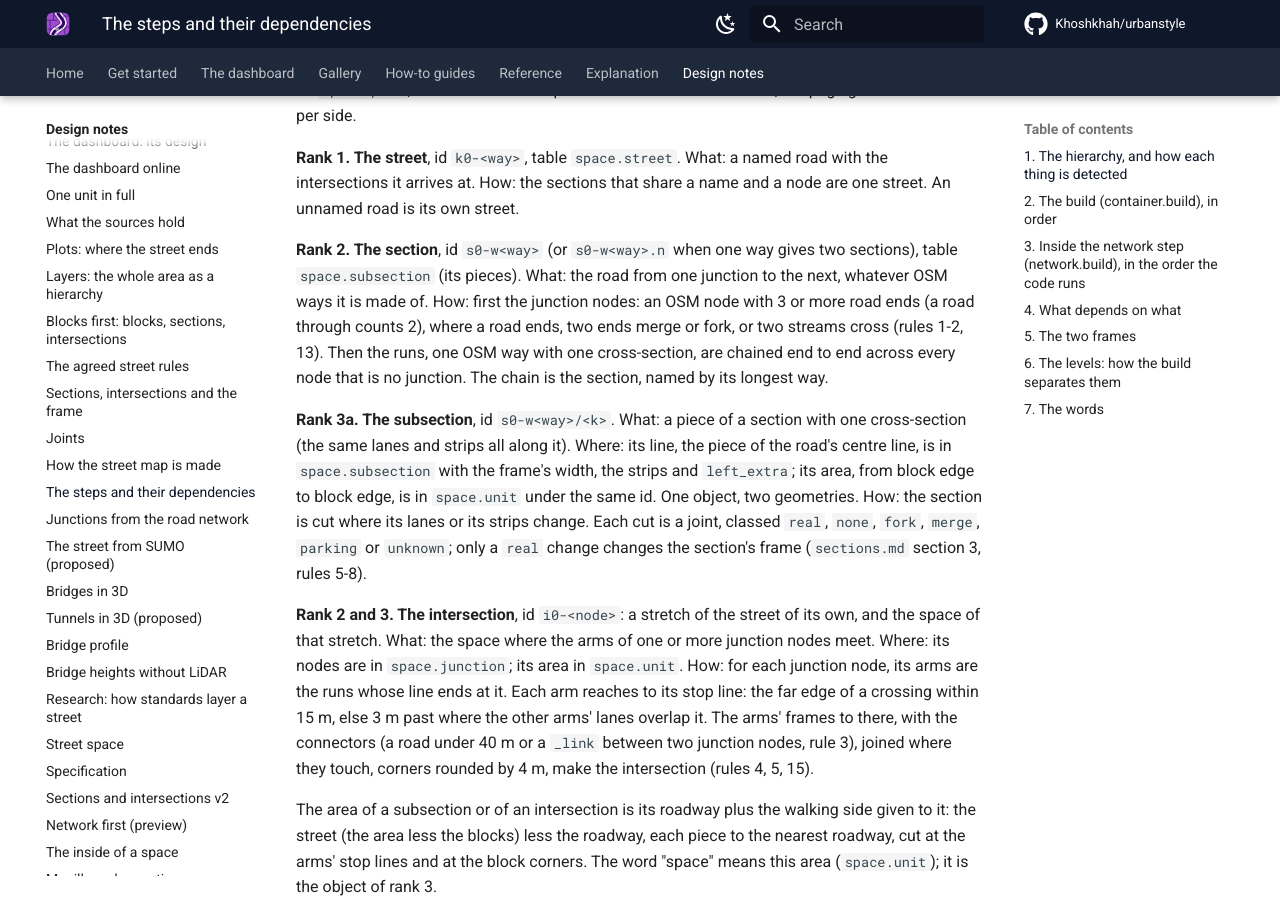
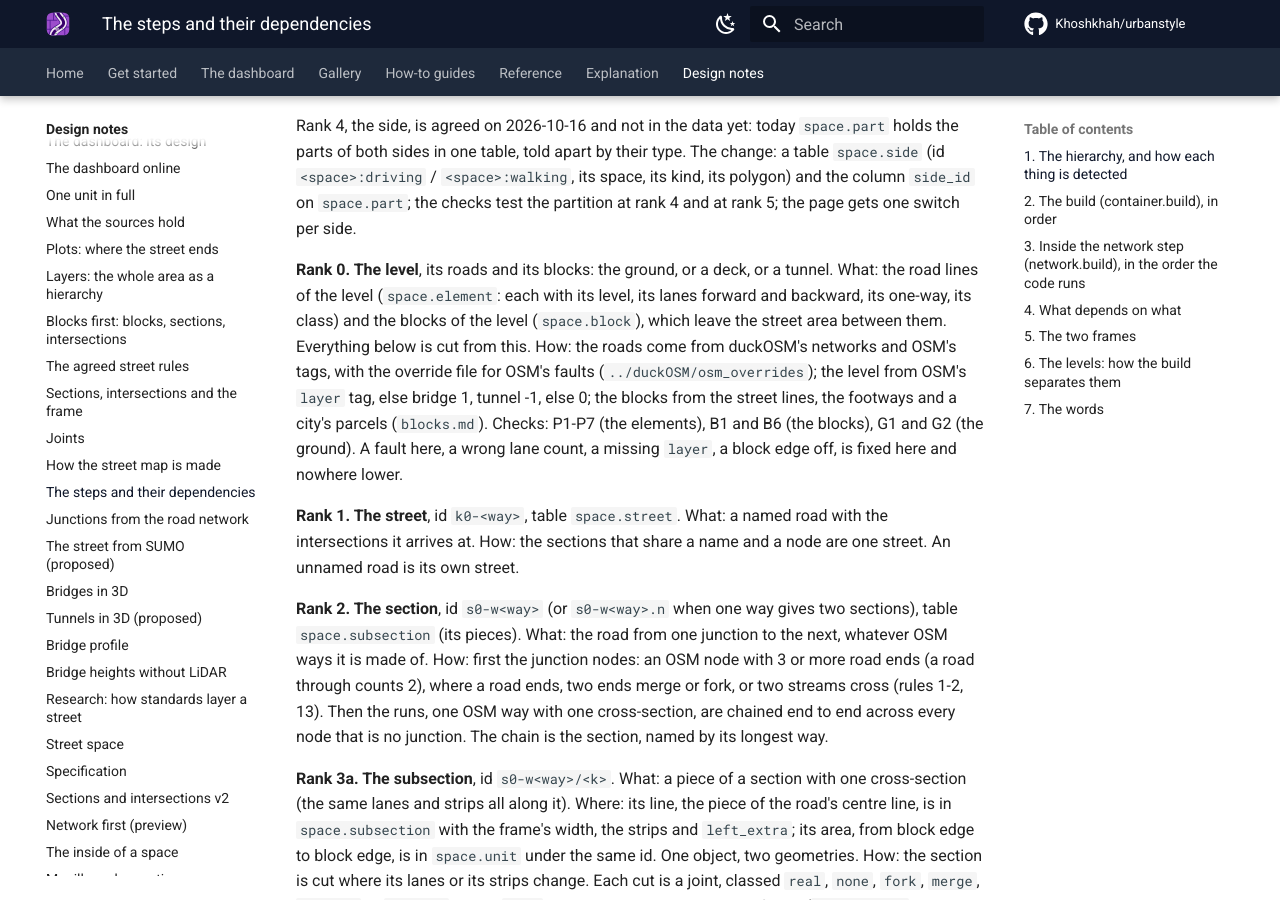
Before and after one commit to Khoshkhah/urbanstyle, an MkDocs documentation site: the page built from docs/design/steps.md, in a window 1280 px wide and 900 px high, scrolled down 1416 px. Built offline with MkDocs 1.6.1 and Material for MkDocs 9.7.7, drawn with Linux system fonts in a browser that asks for light colours; comment, search, counter and statistics services are not loaded; some of the changed text lies outside the part shown.

Commit message:
docs/design/steps.md: rank 0, the level with its roads and its blocks, where OSM's faults and the blocks' faults are fixed
Co-Authored-By: Claude Fable 5.1 <noreply@anthropic.com>

````diff
--- a/docs/design/steps.md
+++ b/docs/design/steps.md
@@ -23,7 +23,8 @@ space, and it belongs to no section.
 
 ```mermaid
 flowchart TD
-    ST[1 street] --> SE[2 section]
+    L0[0 the level: its roads and its blocks] --> ST[1 street]
+    ST --> SE[2 section]
     SE --> SU[3 subsection]
     ST --> IN[2 and 3: intersection]
     SU --> D1[4 driving side]
@@ -42,6 +43,14 @@ Rank 4, the side, is agreed on 2026-10-16 and not in the data yet: today `space.
 told apart by their type. The change: a table `space.side` (id `<space>:driving` / `<space>:walking`, its space, its kind, its
 polygon) and the column `side_id` on `space.part`; the checks test the partition at rank 4 and at rank 5; the page gets one switch
 per side.
+
+**Rank 0. The level**, its roads and its blocks: the ground, or a deck, or a tunnel.
+What: the road lines of the level (`space.element`: each with its level, its lanes forward and backward, its one-way, its class) and
+the blocks of the level (`space.block`), which leave the street area between them. Everything below is cut from this.
+How: the roads come from duckOSM's networks and OSM's tags, with the override file for OSM's faults (`../duckOSM/osm_overrides`);
+the level from OSM's `layer` tag, else bridge 1, tunnel -1, else 0; the blocks from the street lines, the footways and a city's
+parcels (`blocks.md`). Checks: P1-P7 (the elements), B1 and B6 (the blocks), G1 and G2 (the ground). A fault here, a wrong lane
+count, a missing `layer`, a block edge off, is fixed here and nowhere lower.
 
 **Rank 1. The street**, id `k0-<way>`, table `space.street`.
 What: a named road with the intersections it arrives at.
@@ -334,7 +343,7 @@ one hears for the same thing, so that a reader coming from OSM, SUMO or the stre
 | The thing | Our word | Also called |
 |---|---|---|
 | the integer floor of the area, 0 the ground, +1 above, -1 below | **level** (`level`, `level_min`, `level_max`, the level buttons) | layer (OSM's tag, and in talk); storey |
-| a position in the hierarchy: street, section, subsection and intersection, side, part, mark | **rank** | level (never: that is the floor), tier |
+| a position in the hierarchy: the level (0), street, section, subsection and intersection, side, part, mark | **rank** | level (never: that is the floor), tier |
 | one of the two halves of a space: the roadway, or the rest to the block edge | **driving side**, **walking side** (`space.side`, rank 4) | pedestrian realm, travelway (old words) |
 | the floor 0 | **ground** | at grade, street level |
 | a road or path above the ground | **deck** | overpass, viaduct |
````
